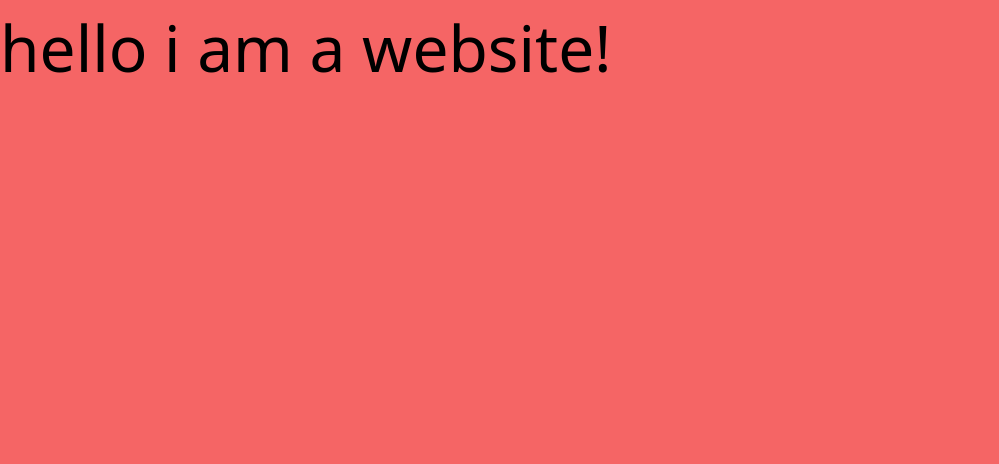
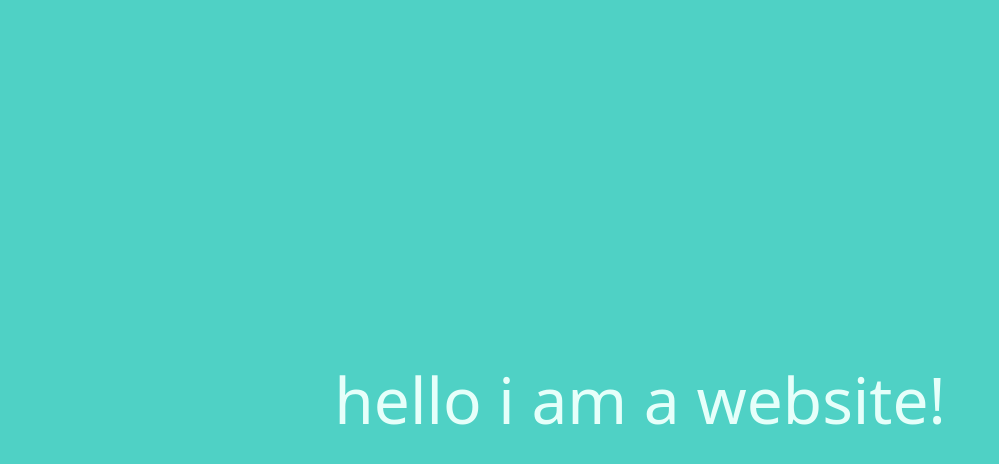
Before and after one commit to chris-sev/beginner-tailwind-site, a website built with Parcel: page src/index.html in a window 1280 px wide. Shown: the whole page, without its empty margins (0-999 px from the left). Built offline with nearby package versions, Linux system fonts and the light colour scheme.

Commit message:
quick styles for deploy

```diff
--- a/src/index.html
+++ b/src/index.html
@@ -7,7 +7,7 @@
   <title>Beginner Tailwind</title>
 </head>
 
-<body class="bg-red-500 text-6xl">
+<body class="min-h-screen flex items-center justify-center text-6xl bg-teal-400 text-teal-100">
   hello i am a website!
 
   <script src="index.js"></script>
```
